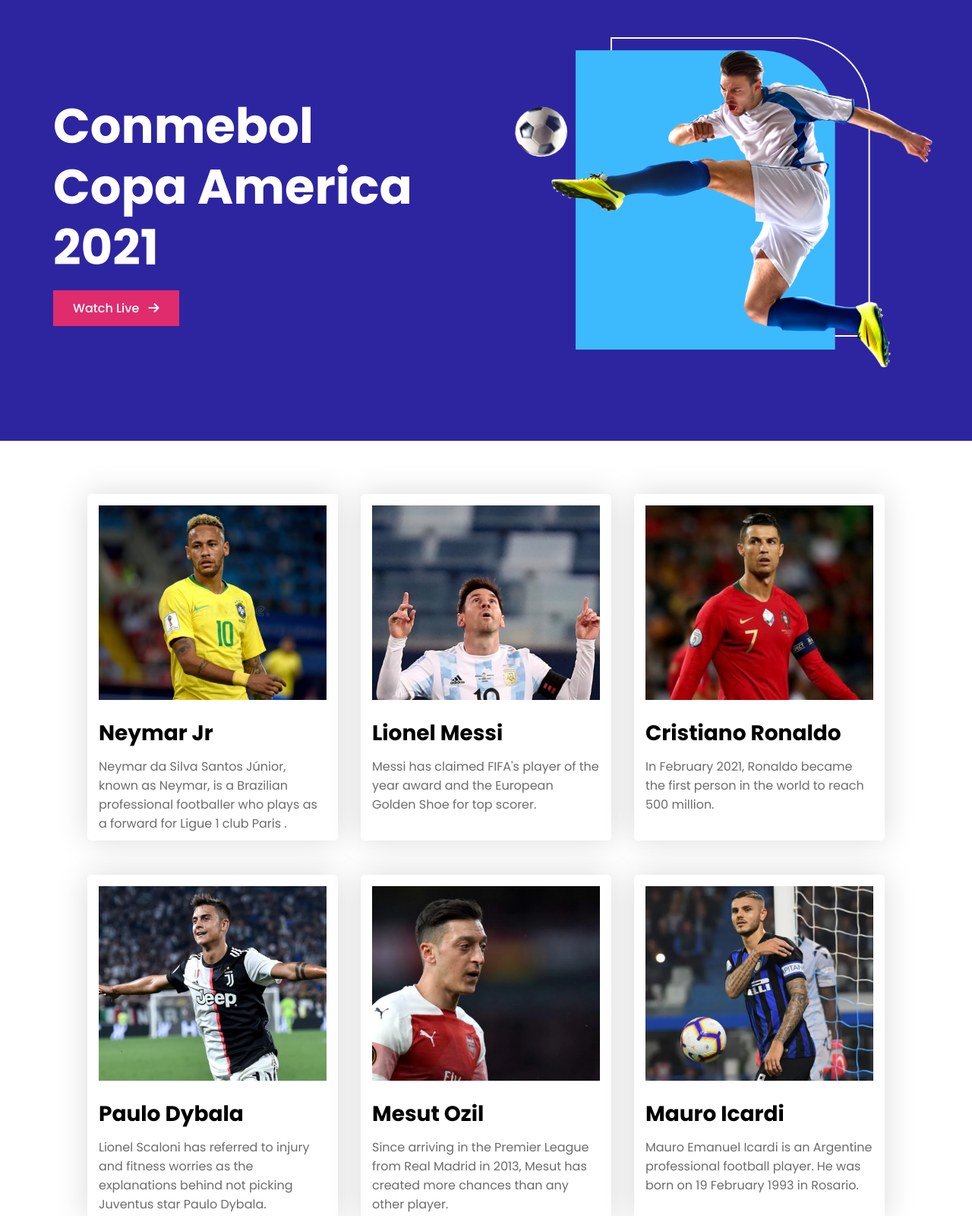
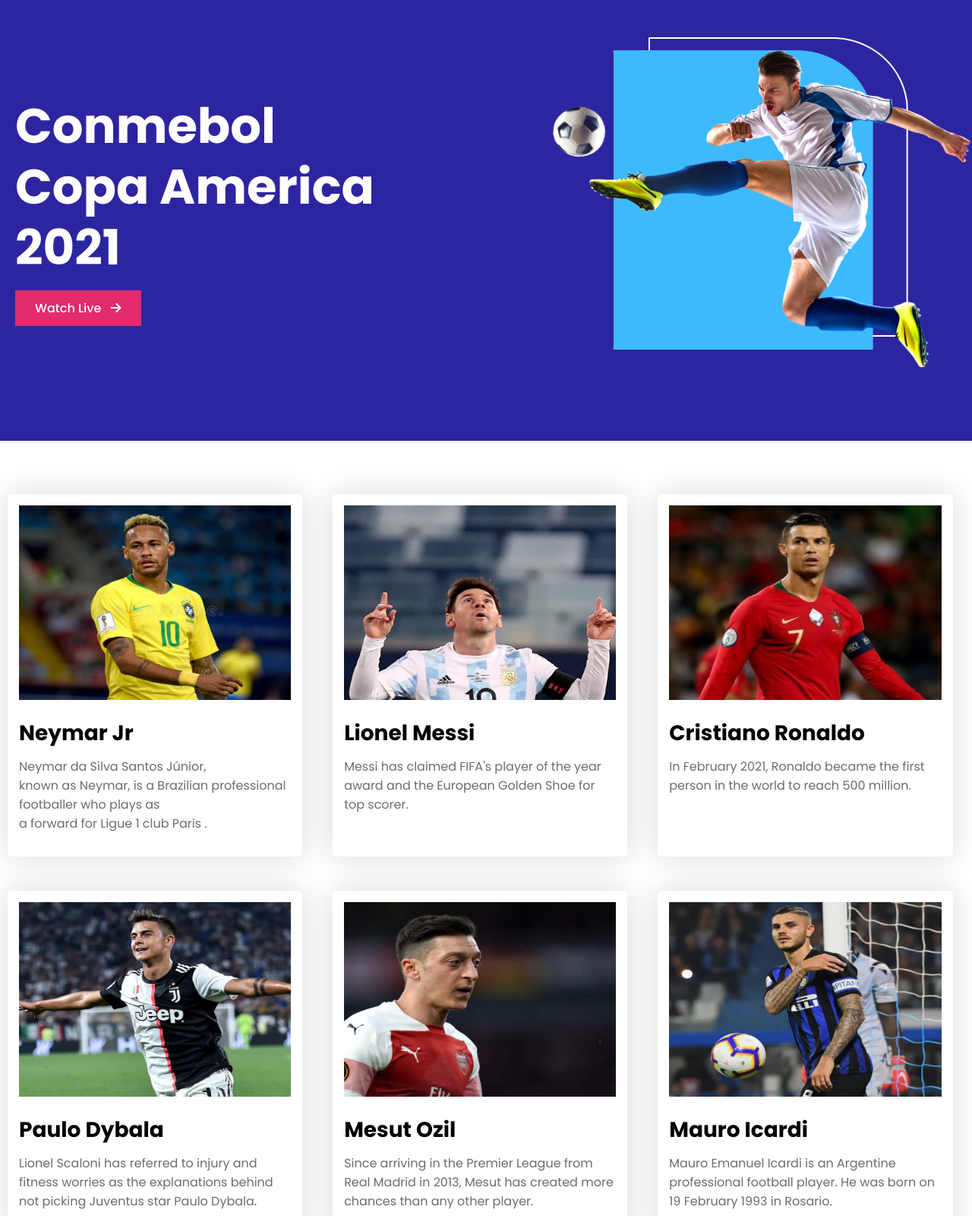
Before and after one commit to AbuSayedMasud/Assignment-2, a plain HTML site: page index.html in a window 1280 px wide. Shown: the top 1600 px of the page at 76% size. Drawn offline with Linux system fonts and the light colour scheme.

Commit message:
complete

```diff
--- a/style.css
+++ b/style.css
@@ -27,6 +27,7 @@ body
 
    justify-content: center;
    padding-left: 20px;
+   overflow: hidden;
 
 }
 /****************        ****************\
@@ -410,7 +411,7 @@ footer
         display: flex;
         flex-direction: column;
         align-items: center;
-
+        margin-left: 17.5px;
     }
 
     /*** shop-start ***/
@@ -518,7 +519,7 @@ footer
         display: flex;
         flex-direction: column;
         align-items: center;
-        margin-right:17.5px;
+
     }
 
     /** shop-start **/
@@ -645,6 +646,36 @@ footer
     /** main-end **/
 
 }
+@media screen and (min-width:993px) {
+    .header-area
+    {
+        overflow: hidden;
+    }
+    .container,
+    .main-container
+    {
+        width: 100%;
+
+    }
+
+    .players,
+    .shops,
+    .contact-area
+    {
+        width: 98%;
+        margin-left:10px;
+    }
+    .player
+    {
+        width: 90%;
+        height: auto;
+    }
+    .player img
+    {
+        width: 100%;
+    }
+
+}
 
 /****************        ****************\
       For tablets device area end
```
